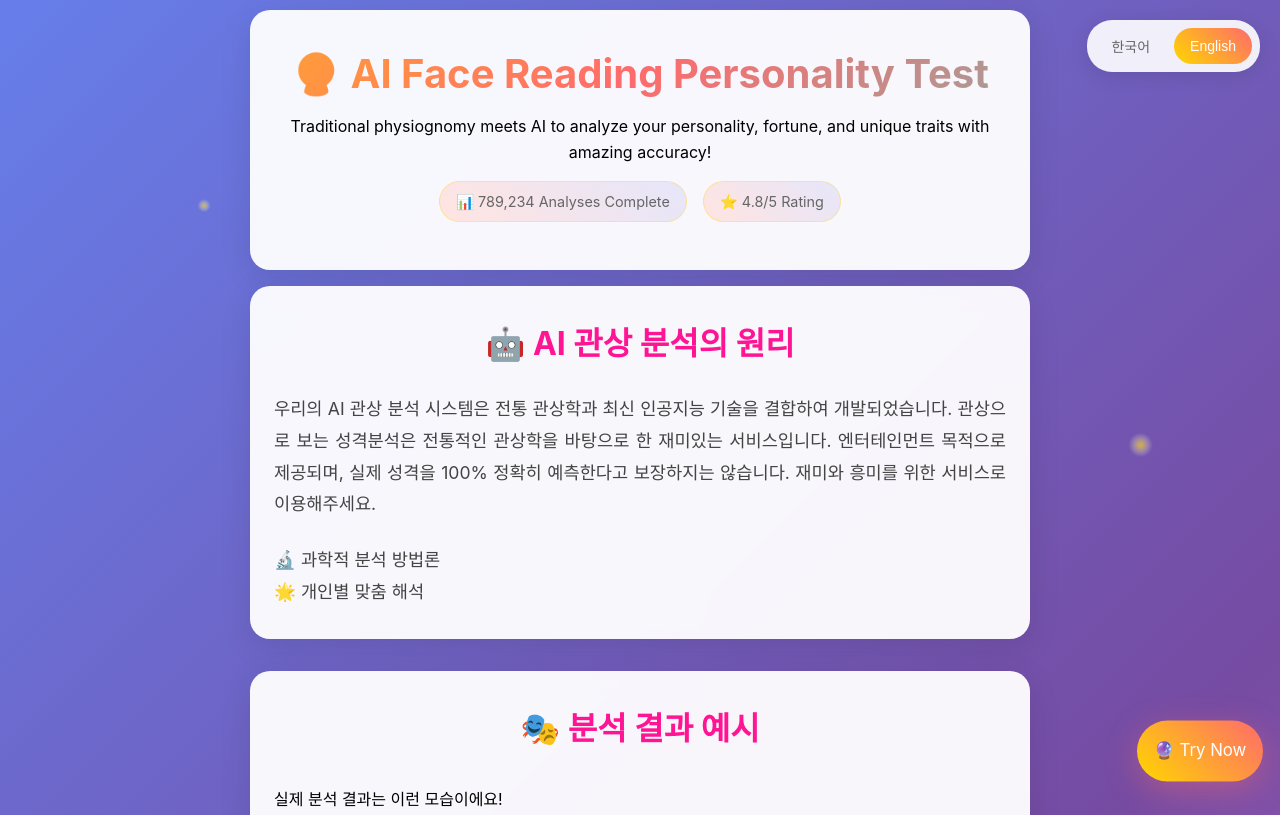
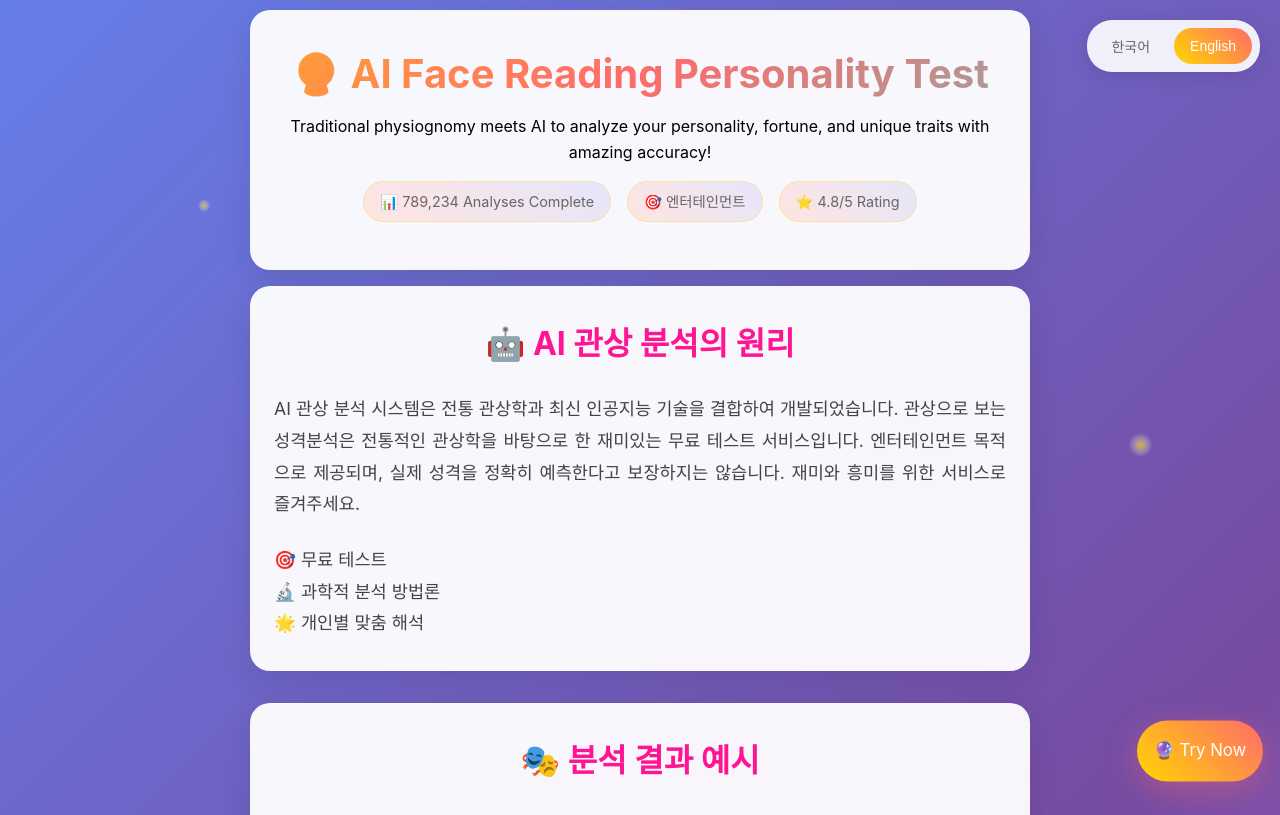
Before and after one commit to BYEONGJUJO/faceleadingpersonal, a website: page index.html in a window 1280 px wide. Shown: the top 815 px of the page. Drawn offline with Linux system fonts and the light colour scheme.

Commit message:
Update index.html

```diff
--- a/index.html
+++ b/index.html
@@ -807,7 +807,8 @@
             <p id="mainSubtitle">전통 관상학과 AI가 만나 당신의 성격, 운세, 분석해드립니다!</p>
             <div class="stats">
                 <span class="stat-item" id="stat1">📊 누적 분석 789,234명</span>
-                <span class="stat-item" id="stat3">⭐ 만족도 4.8/5</span>
+                <span class="stat-item" id="stat2">🎯 엔터테인먼트</span>
+                <span class="stat-item" id="stat3">⭐ 무료 테스트</span>
             </div>
         </div>
 
@@ -816,11 +817,15 @@
             <h2>🤖 AI 관상 분석의 원리</h2>
             <div class="explanation-content">
                 <p id="analysisIntro">
-                    우리의 AI 관상 분석 시스템은 전통 관상학과 최신 인공지능 기술을 결합하여 개발되었습니다.
-                    관상으로 보는 성격분석은 전통적인 관상학을 바탕으로 한 재미있는 서비스입니다.
-                    엔터테인먼트 목적으로 제공되며, 실제 성격을 100% 정확히 예측한다고 보장하지는 않습니다. 재미와 흥미를 위한 서비스로 이용해주세요.
+                    AI 관상 분석 시스템은 전통 관상학과 최신 인공지능 기술을 결합하여 개발되었습니다.
+                    관상으로 보는 성격분석은 전통적인 관상학을 바탕으로 한 재미있는 무료 테스트 서비스입니다.
+                    엔터테인먼트 목적으로 제공되며, 실제 성격을 정확히 예측한다고 보장하지는 않습니다. 재미와 흥미를 위한 서비스로 즐겨주세요.
                 </p>
                 <div class="feature-highlights">
+                    <div class="highlight-item">
+                        <span class="highlight-icon">🎯</span>
+                        <span id="accuracy">무료 테스트</span>
+                    </div>
                     <div class="highlight-item">
                         <span class="highlight-icon">🔬</span>
                         <span id="scientific">과학적 분석 방법론</span>
```
